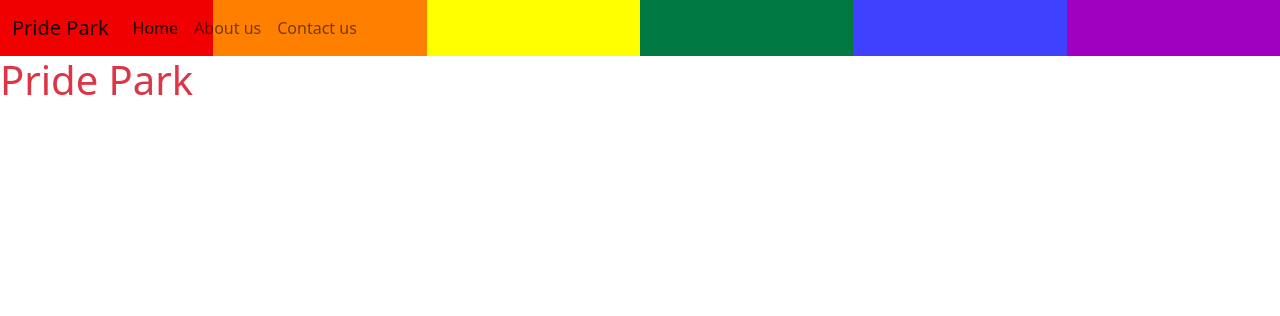
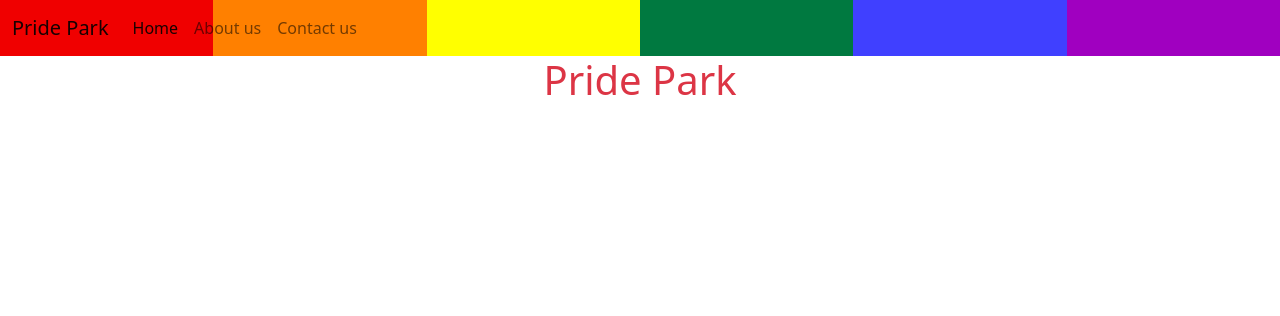
Before and after one commit to mika-sims/pride-park, a Flask app: page / in a window 1280 px wide. Shown: the top 316 px of the page. Run offline with Flask 2, Linux system fonts and the light colour scheme.

```diff
--- a/templates/base.html
+++ b/templates/base.html
@@ -37,7 +37,7 @@
     </nav>
 
     {% block content %}
-    >
+
     {% endblock content %}
 </body>
 
--- a/templates/index.html
+++ b/templates/index.html
@@ -3,6 +3,6 @@
 
 {% block content %}
 <div>
-    <h1 class="text-danger">Pride Park</h1>
+    <h1 class="text-danger text-center">Pride Park</h1>
 </div>
 {% endblock content %}
```
